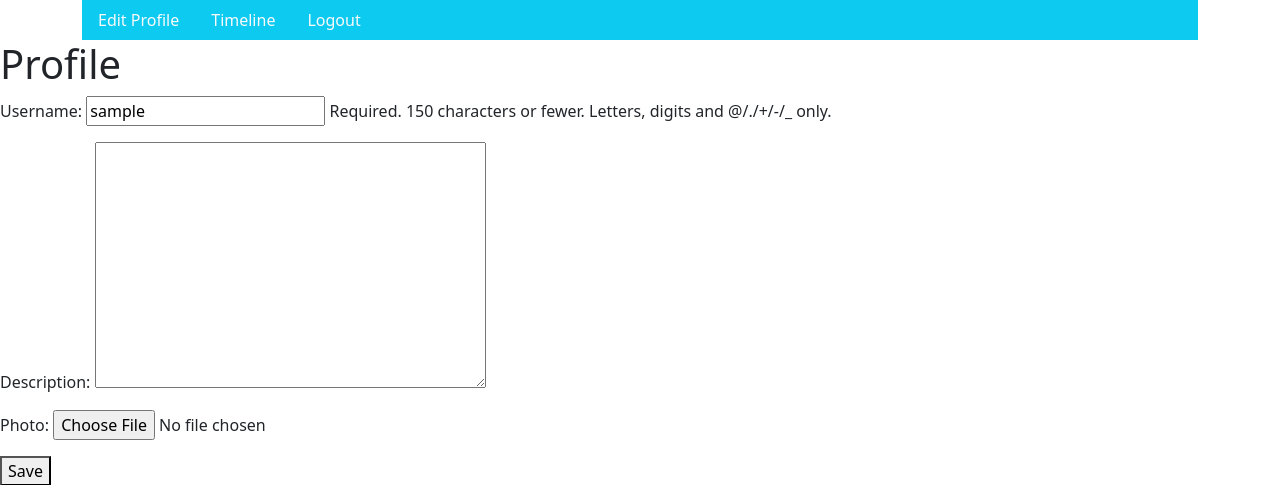
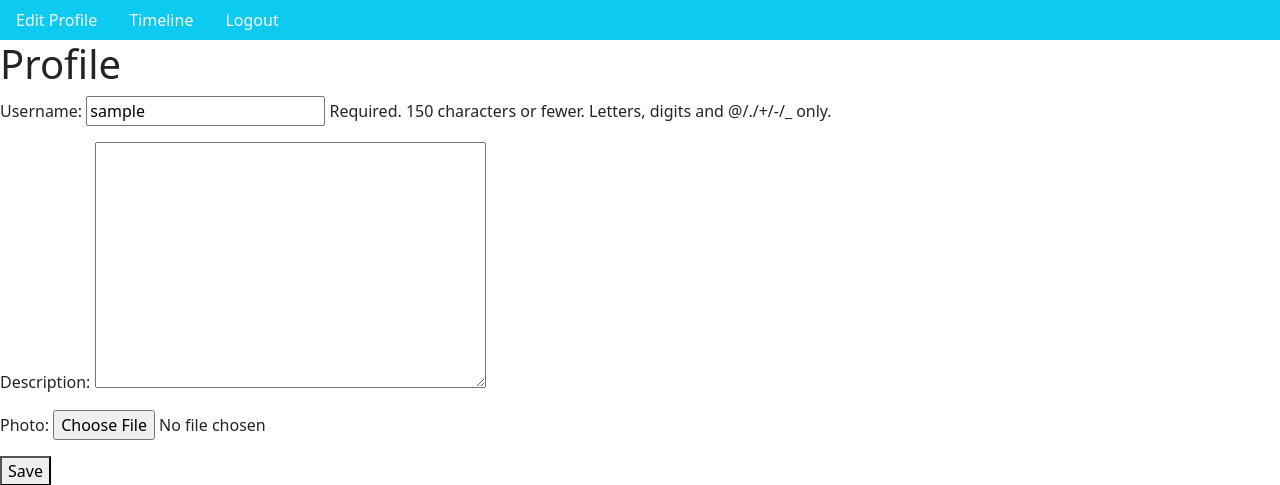
Before and after one commit to TakamichiOsumi/django-practice, a Django app: page /accounts/edit/1 in a window 1280 px wide. Shown: the top 485 px of the page. Run offline with Django 3.2, Linux system fonts and the light colour scheme; the visitor is signed in with stand-in values (Sample User, id 1); data comes from the database, SQL or seed files in the repository; parts of the project's set-up code (start-up, migrations or seed data) failed here and were passed over; some libraries are stand-ins or nearby versions.

Commit message:
Fixed a design issue of the header right/left padding.

```diff
--- a/templates/base.html
+++ b/templates/base.html
@@ -7,7 +7,7 @@
     {% bootstrap_javascript %}
   </head>
   <header>
-    <div class="container">
+    <div class="container-fluid px-0">
       <div>
 	<nav class="nav bg-info">
 	  <ul class="navbar-nav list-group-horizontal">
```
